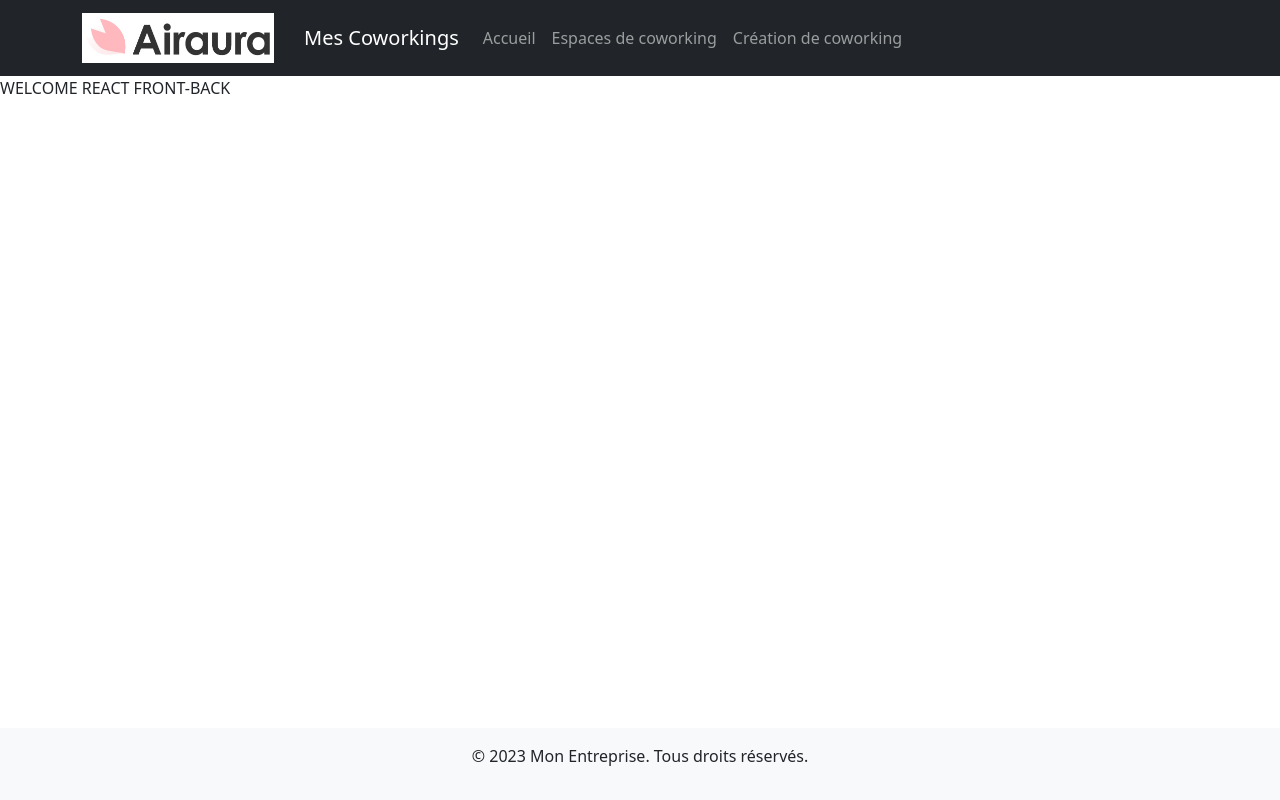
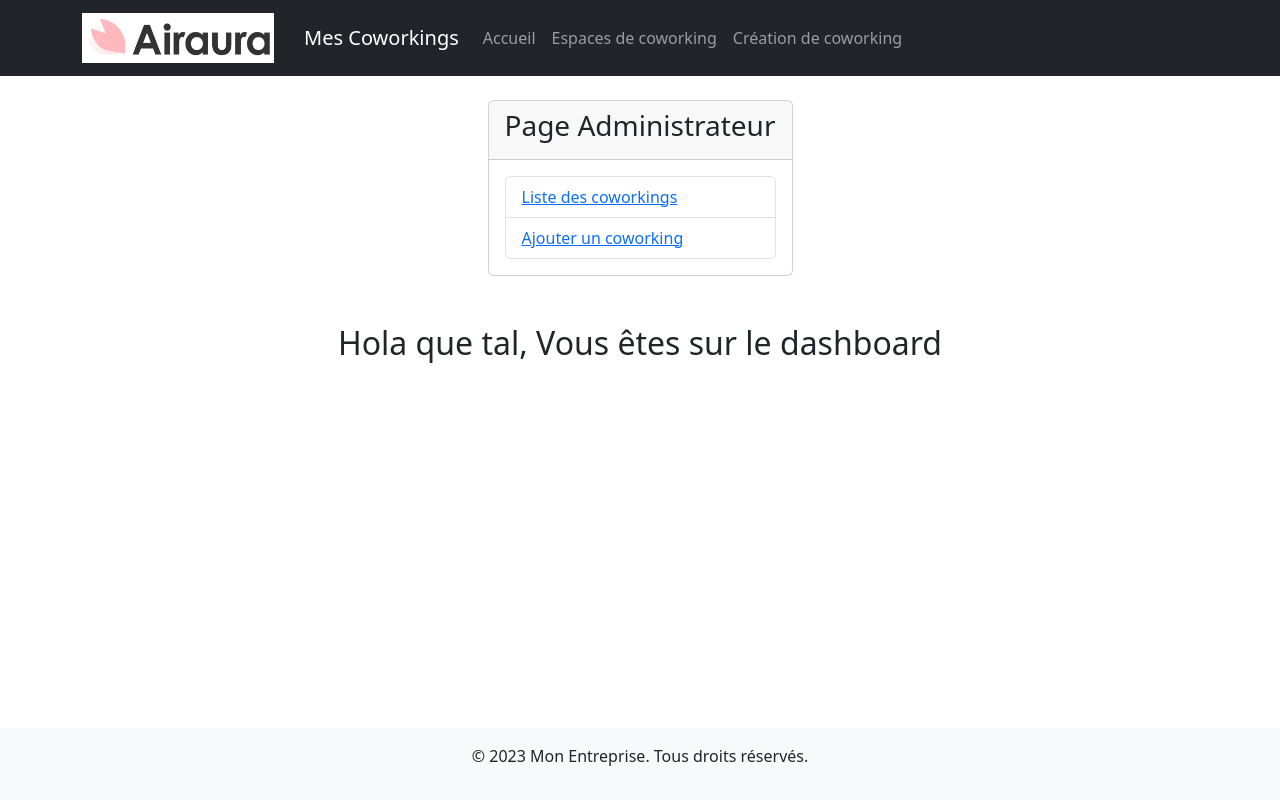
Before and after one commit to Vanbecker/front-coworking, a React (Create React App) app: page / in a window 1280 px wide. Built offline with nearby package versions, Linux system fonts and the light colour scheme.

Commit message:
dashboard

```diff
--- a/src/App.js
+++ b/src/App.js
@@ -1,13 +1,14 @@
 import { BrowserRouter as Router, Routes, Route } from "react-router-dom";
 import "bootstrap/dist/css/bootstrap.min.css";
-import Header from "./component/Header";
-import Footer from "./component/Footer";
-import HomePage from "./page/HomePage";
-import CoworkingsPage from "./page/CoworkingsPage";
-import CreateCoworkingPage from "./page/CreateCoworkingPage";
-import UpdateCoworkingPage from "./page/UpdateCoworkingPage";
-import LoginPage from "./page/LoginPage";
-import HeaderAdmin from "./component/HeaderAdmin";
+import Header from "./component/public/Header";
+import Footer from "./component/public/Footer";
+import HomePage from "./page/public/HomePage";
+import CoworkingsPage from "./page/admin/CoworkingsPage";
+import CreateCoworkingPage from "./page/admin/CreateCoworkingPage";
+import UpdateCoworkingPage from "./page/admin/UpdateCoworkingPage";
+import LoginPage from "./page/public/LoginPage";
+import DashBoardPage from "./page/admin/DashBoardPage";
+// import HeaderAdmin from "./component/admin/HeaderAdmin";
 
 function App() {
   return (
@@ -15,11 +16,13 @@ function App() {
       <div className="d-flex flex-column min-vh-100">
         <Header />
         <Routes>
+          <Route path="/" element={<DashBoardPage />} />
           <Route path="/" element={<HomePage />} />
           <Route path="/admin/coworkings" element={<CoworkingsPage />} />
+          <Route path="/login" element={<LoginPage />} />
+
           <Route path="/admin/createcoworking" element={<CreateCoworkingPage />} />
           <Route exact path="/admin/coworkings/:id/update" element={<UpdateCoworkingPage />} />
-          <Route path="/login" element={<LoginPage />} />
         </Routes>
         <Footer />
       </div>
--- a/src/page/CoworkingsPage.jsx
+++ b/src/page/admin/CoworkingsPage.jsx
@@ -1,6 +1,6 @@
 
 import React, { useEffect, useState } from "react";
-import CoworkingItem from "../component/CoworkingItem";
+import CoworkingItem from "../../component/public/CoworkingItem";
 
 const CoworkingsPage = () => {
     const [coworkings, setCoworkings] = useState([]);
--- /dev/null
+++ b/src/page/admin/DashBoardPage.jsx
@@ -0,0 +1,16 @@
+import HeaderAdmin from "../../component/admin/HeaderAdmin";
+
+
+const DashboardPage = () => {
+    return (
+        <>
+            <HeaderAdmin />
+            <div>
+                <h2 class="text-center mt-5">Hola que tal, Vous êtes sur le dashboard</h2>
+            </div>
+
+        </>
+    );
+};
+
+export default DashboardPage;
```
Also changed, not shown: src/component/admin/HeaderAdmin.jsx (renamed from src/component/HeaderAdmin.jsx, +0 -23 lines), src/component/public/CoworkingItem.jsx (renamed from src/component/CoworkingItem.jsx), src/component/public/Footer.jsx (renamed from src/component/Footer.jsx), src/component/public/Header.jsx (renamed from src/component/Header.jsx), src/page/admin/CreateCoworkingPage.jsx (renamed from src/page/CreateCoworkingPage.jsx), src/page/admin/UpdateCoworkingPage.jsx (renamed from src/page/UpdateCoworkingPage.jsx), src/page/public/HomePage.jsx (renamed from src/page/HomePage.jsx), src/page/public/LoginPage.jsx (renamed from src/page/LoginPage.jsx).
